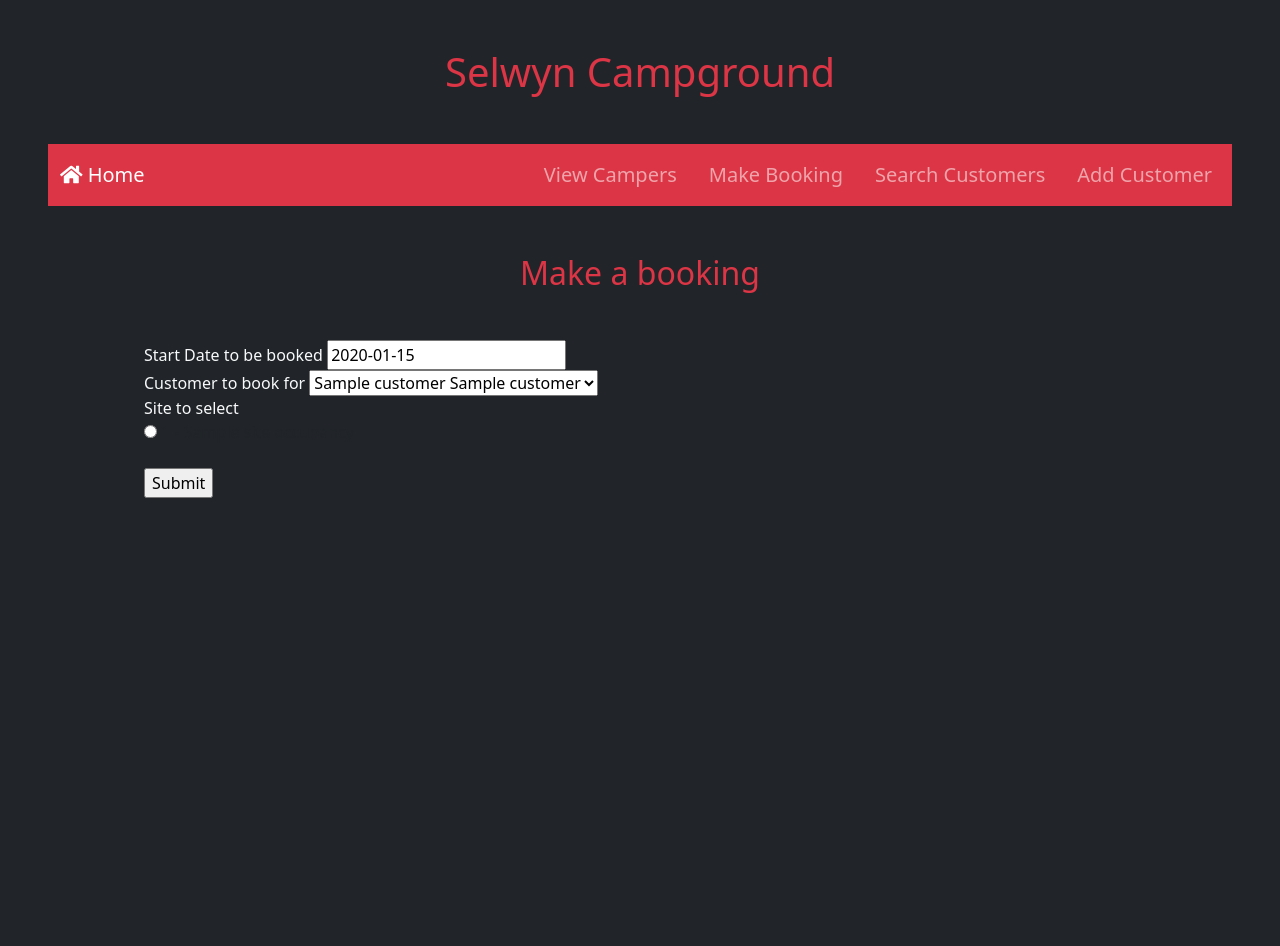
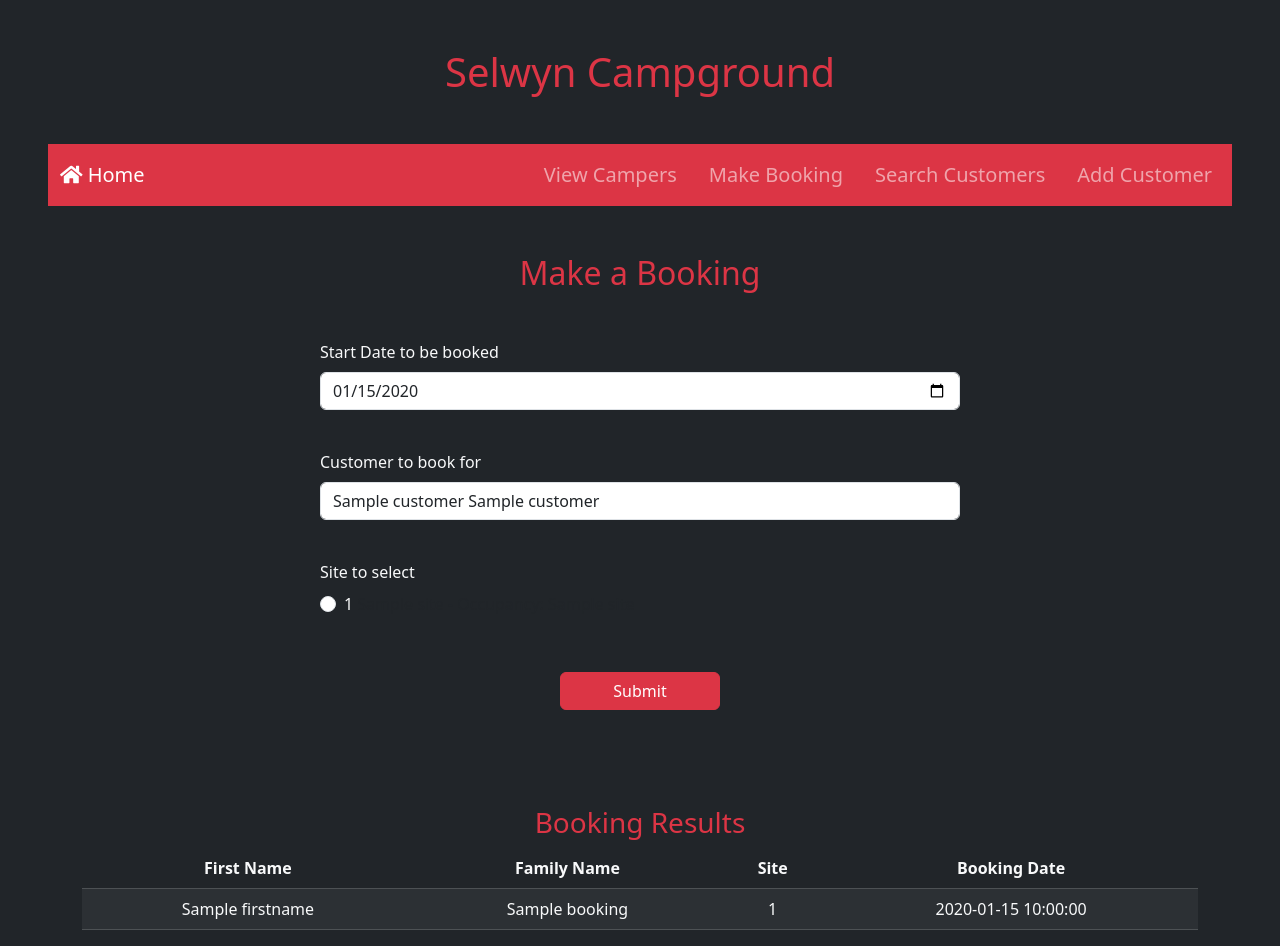
Before and after one commit to sue-zadeh/Sql-Python-Flask, a Flask app: template templates/bookingform.html in a window 1280 px wide. Before the commit the page ends 498 px from the top, so only its background shows below. Run offline with Flask 3, Linux system fonts and the light colour scheme; the template is opened without the code that fills it: most values are stand-ins (such as "Sample title", 1, 10 or a date in 2020); some libraries are stand-ins or nearby versions.

Commit message:
bookform-bootstrap

```diff
--- a/app.py
+++ b/app.py
@@ -50,12 +50,12 @@ def campers():
         camperList = connection.fetchall()
         return render_template("datepickercamper.html", camperlist = camperList)
 
-#camper list
+# Camper list
 @app.route("/camper_list", methods=['GET'])
 def camper_list():
     camp_date = request.args.get('campdate')
     if camp_date:
-        cursor = getCursor()
+        cursor, _ = getCursor()
         cursor.execute("""
             SELECT customers.firstname, customers.familyname, sites.site_id, bookings.booking_date
             FROM bookings
@@ -67,40 +67,117 @@ def camper_list():
         return render_template("camperlist.html", camperlist=camper_list, camp_date=camp_date)
     return render_template("camperlist.html", camperlist=[], camp_date=None)
 
-@app.route("/booking", methods=['GET','POST'])
+# Booking
+@app.route("/booking", methods=['GET', 'POST'])
 def booking():
     if request.method == "GET":
-        return render_template("datepicker.html", currentdate = datetime.now().date())
+        return render_template("datepicker.html", currentdate=datetime.now().date())
     else:
         bookingNights = request.form.get('bookingnights')
         bookingDate = request.form.get('bookingdate')
         occupancy = request.form.get('occupancy')
         firstNight = date.fromisoformat(bookingDate)
 
+        if firstNight < datetime.now().date():
+            flash('Cannot book a past date.', 'danger')
+            return redirect(url_for('booking'))
+
         lastNight = firstNight + timedelta(days=int(bookingNights))
-        connection = getCursor()
-        connection.execute("SELECT * FROM customers;")
-        customerList = connection.fetchall()
-        connection.execute("select * from sites where occupancy >= %s AND site_id not in (select site from bookings where booking_date between %s AND %s);",(occupancy,firstNight,lastNight))
-        siteList = connection.fetchall()
-        return render_template("bookingform.html", customerlist = customerList, bookingdate=bookingDate, sitelist = siteList, bookingnights = bookingNights)
+        cursor, _ = getCursor()
+        cursor.execute("SELECT * FROM customers;")
+        customerList = cursor.fetchall()
+        cursor.execute("""
+            SELECT site_id, occupancy FROM sites
+            WHERE occupancy >= %s
+            AND site_id NOT IN (
+                SELECT site FROM bookings
+                WHERE booking_date BETWEEN %s AND %s
+            );
+        """, (occupancy, firstNight, lastNight))
+        siteList = cursor.fetchall()
 
-  # booking/add
+        cursor.execute("""
+            SELECT customers.firstname, customers.familyname, sites.site_id, bookings.booking_date
+            FROM bookings
+            JOIN sites ON bookings.site = sites.site_id
+            JOIN customers ON bookings.customer = customers.customer_id
+            WHERE bookings.booking_date = %s;
+        """, (firstNight,))
+        bookingResults = cursor.fetchall()
+
+        return render_template(
+            "bookingform.html",
+            customerlist=customerList,
+            bookingdate=bookingDate,
+            sitelist=siteList,
+            bookingnights=bookingNights,
+            bookingResults=bookingResults
+        )
+#add booking
+@app.route("/booking/add", methods=['POST'])
 def makebooking():
     site = request.form.get('site')
     customer = request.form.get('customer')
     booking_date = request.form.get('bookingdate')
     occupancy = request.form.get('occupancy')
     booking_nights = int(request.form.get('bookingnights'))
-    cursor = getCursor()
+    cursor, conn = getCursor()
     end_date = datetime.strptime(booking_date, '%Y-%m-%d') + timedelta(days=booking_nights)
+
+    # Check for existing bookings on the same site and date
+    cursor.execute("SELECT * FROM bookings WHERE site = %s AND booking_date = %s", (site, booking_date))
+    existing_booking = cursor.fetchone()
+    if existing_booking:
+        flash('The site is already booked for the selected date.', 'danger')
+    else:
+     bookingresults = []
+     message = ""
+     if request.method == 'POST':
+       booking_query = request.form.get('booking', '').strip()
+    if booking_query:
+       cursor, _ = getCursor()
     try:
-        cursor.execute("INSERT INTO bookings (site, customer, booking_date, end_date, occupancy) VALUES (%s, %s, %s, %s, %s)", (site, customer, booking_date, end_date.strftime('%Y-%m-%d'), occupancy))
-        flash('Booking successfully added!')
-        return redirect(url_for('booking'))
+      if cursor:
+            cursor.execute("INSERT INTO bookings (site, customer, booking_date, end_date, occupancy) VALUES (%s, %s, %s, %s, %s)", (site, customer, booking_date, end_date.strftime('%Y-%m-%d'), occupancy))
+            conn.commit()
+            bookingresults = cursor.fetchall()
+            message = f"Sorry, there site already booked for '{booking_query}'."
+            flash(f'Booking successfully added! {customer} booked for site {site} starting from {booking_date} for {booking_nights} nights, for {occupancy} people.', 'success')
     except mysql.connector.Error as err:
-        flash(f'Failed to add booking: {err}')
-        return redirect(url_for('bookingconfirmation.html'))
+            flash(f'Failed to add booking: {err}')
+
+    # Re-fetch booking results to display on the same page
+    cursor.execute("""
+        SELECT customers.firstname, customers.familyname, sites.site_id, bookings.booking_date
+        FROM bookings
+        JOIN sites ON bookings.site = sites.site_id
+        JOIN customers ON bookings.customer = customers.customer_id
+        WHERE bookings.booking_date = %s;
+    """, (booking_date,))
+    bookingResults = cursor.fetchall()
+    cursor.execute("SELECT * FROM customers;")
+    customerList = cursor.fetchall()
+    cursor.execute("""
+        SELECT site_id, occupancy FROM sites
+        WHERE occupancy >= %s
+        AND site_id NOT IN (
+            SELECT site FROM bookings
+            WHERE booking_date BETWEEN %s AND %s
+        );
+    """, (occupancy, booking_date, end_date))
+    siteList = cursor.fetchall()
+
+    return render_template(
+        "bookingform.html",
+        booking_query=booking_query,
+        message=message,
+        customerlist=customerList,
+        bookingdate=booking_date,
+        sitelist=siteList,
+        bookingnights=booking_nights,
+        bookingResults=bookingResults
+    )
+
 
 # search customers
 @app.route("/search/customers", methods=['GET', 'POST'])
@@ -146,7 +223,7 @@ def add_edit_customer():
                 """, (firstname, familyname, email, phone, customer_id))
                 conn.commit()
                 flash('Customer updated successfully!', 'success')
-                return redirect(url_for('search_customers'))
+                return redirect(url_for('add_edit_customer'))
         else:  # Add new customer
             cursor.execute("SELECT * FROM customers WHERE familyname = %s", (familyname,))
             existing_customer = cursor.fetchone()
--- a/templates/bookingform.html
+++ b/templates/bookingform.html
@@ -1,30 +1,71 @@
 {% extends "base.html" %}
 {% block content %}
-<!-- code in here to display a list of books-->
-<div class="container-zone mt-5 justify-content-center mx-5">
-<h2 class='text-danger text-center'> Make a booking</h2>
-
-<p>
-<form action="/booking/add" method="POST" class="m-5">
-<label for="bookingdate" class="text-light">Start Date to be booked</label>
-<input type="text" enabled="false" name="bookingdate" value="{{bookingdate}}"/>
+<div class="container mt-5">
+  <div class="row justify-content-center">
+   <div class="col-md-8">
+    <h2 class="text-danger text-center"> Make a Booking</h2>
+        <form action="{{ url_for('makebooking') }}" method="POST" class="m-5">
+      <div class="mb-3">
+        <label for="bookingdate" class="form-label text-light">Start Date to be booked</label>
+        <input type="date" class="form-control" min="{{ currentdate }}" name="bookingdate" value="{{bookingdate}}" required/>
+      </div>
         <br>
+        <div>
         <input type="hidden" name="bookingnights" value="{{bookingnights}}"/>
         <input type="hidden" name="occupancy" value="{{occupancy}}"/>
-<label for="customer" class="text-light">Customer to book for</label>
-<select name="customer">
+      </div>
+      <div class="mb-3">
+        <label for="customer" class="form-label text-light">Customer to book for</label>
+        <select name="customer" class="form-control">
           {% for customer in customerlist %}
-    <option value="{{customer[0]}}">{{customer[1]}} {{customer[2]}}</option>
+          <option class="form-control" value="{{customer[0]}}">{{customer[1]}} {{customer[2]}}</option>
           {% endfor %}
         </select><br>
-<label for="site" class="text-light">Site to select</label><br>
+      </div>
+      <div class="mb-3">
+        <label for="site" class="form-label text-light">Site to select</label><br>
         <!-- radio button loop -->
+          <div class="form-check">
         {% for site in sitelist %}
-<input type="radio" name="site" value="{{site[0]}}"> {{site[0]}} - {{site[1]}} occupancy </input><br>
+          <label class="form-check-label text-light" for="flexRadioDefault sites">
+            {{site[0]}}
+          </label>
+          <input class="form-check-input text-light "type="radio" name=" flexRadioDefault site"  value="{{site[0]}}" required> {{site[1]}} - Occupancy: {{site[2]}} </input><br>
           {% endfor %}
-
+        </div>
+      </div>
         <br>
-<input type="submit"/>
+        <div class="d-flex justify-content-center">
+            <input type="submit" class="btn btn-danger btn-outline-successprimary justify-content-center fs-6 w-25 mt-3" value="Submit"/>
+        </div>
     </form>
   </div>
+</div>
+</div>
+    <!-- Display booking results -->
+    {% if bookingResults %}
+    <div class="container mt-5">
+        <h3 class="text-danger text-center">Booking Results</h3>
+        <table class="table table-dark table-striped">
+            <thead>
+                <tr>
+                    <th class="text-light text-center">First Name</th>
+                    <th class="text-light text-center">Family Name</th>
+                    <th class="text-light text-center">Site</th>
+                    <th class="text-light text-center">Booking Date</th>
+                </tr>
+            </thead>
+            <tbody>
+                {% for booking in bookingResults %}
+                <tr>
+                    <td class="text-light text-center">{{ booking.firstname }}</td>
+                    <td class="text-light text-center">{{ booking.familyname }}</td>
+                    <td class="text-light text-center">{{ booking.site_id }}</td>
+                    <td class="text-light text-center">{{ booking.booking_date }}</td>
+                </tr>
+                {% endfor %}
+            </tbody>
+        </table>
+    </div>
+    {% endif %}
 {% endblock %}
```
Lines whose indentation alone changed are shown as unchanged.
